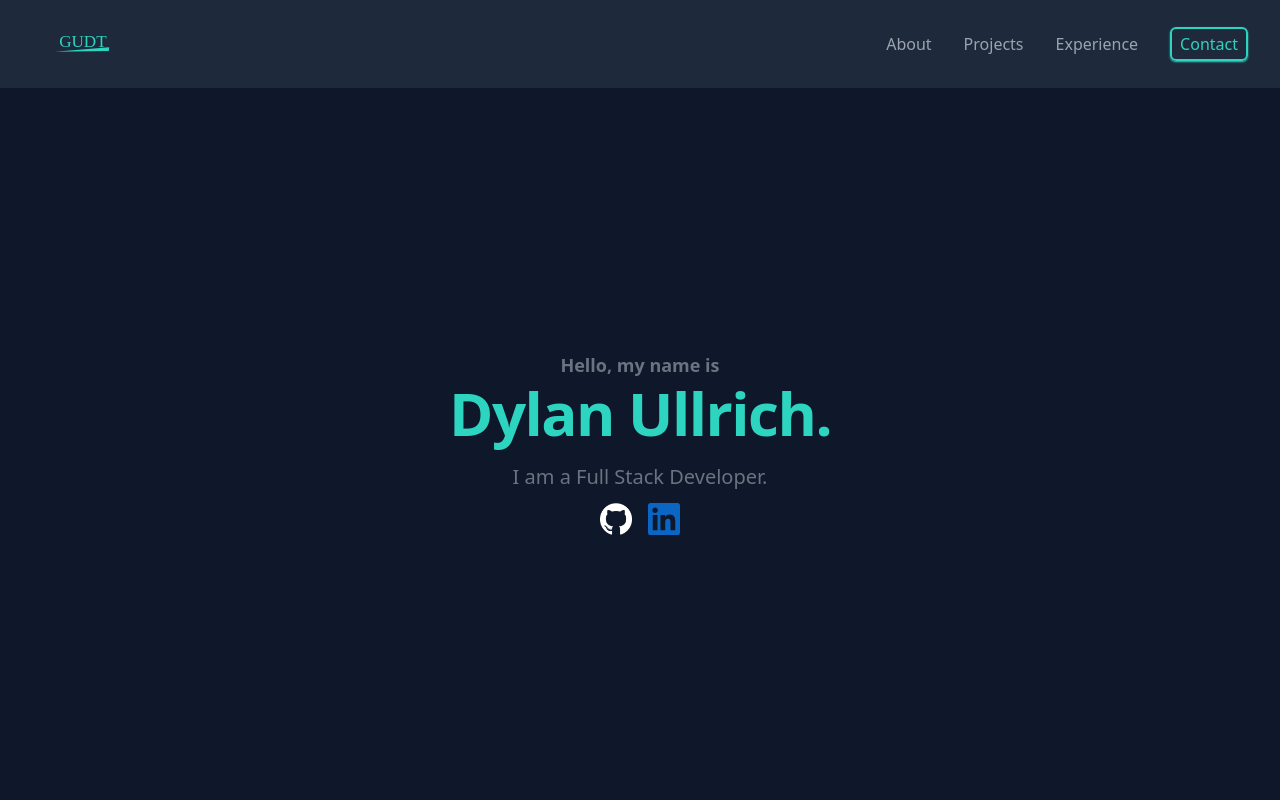
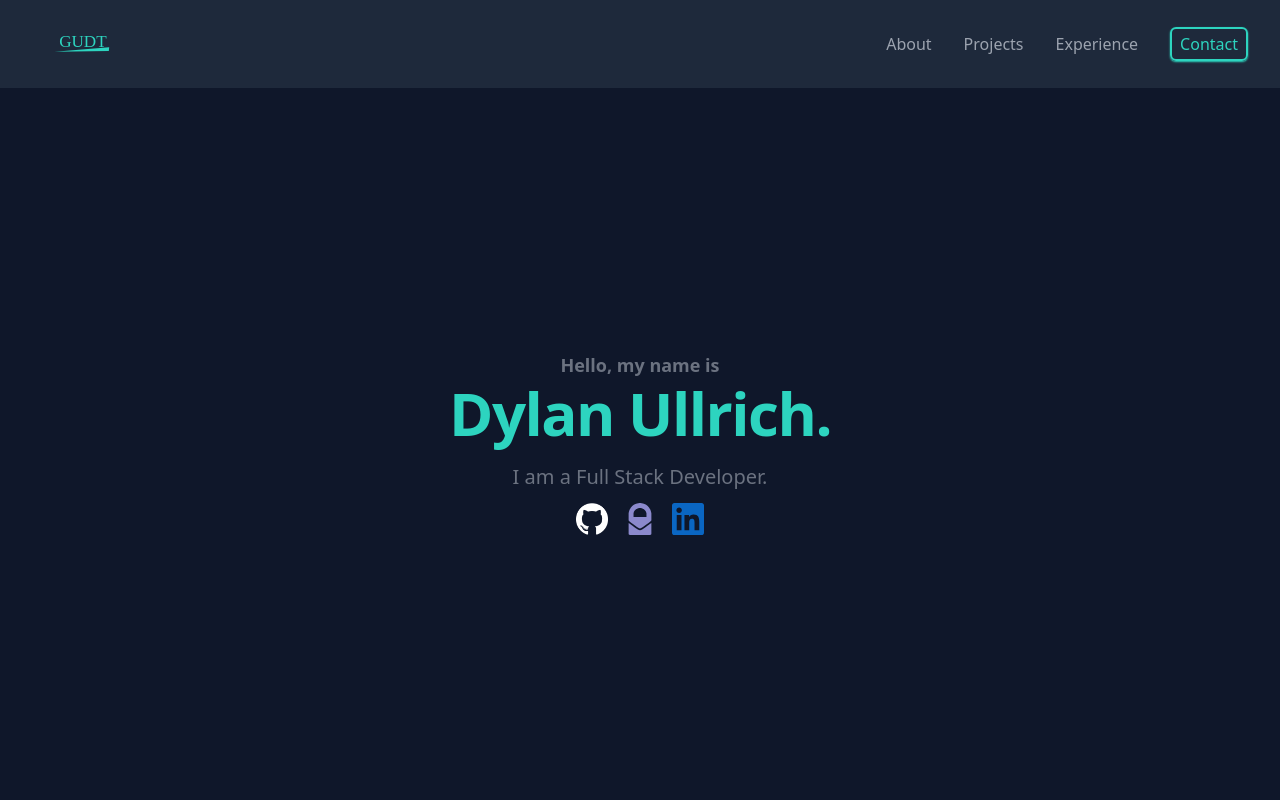
Before and after one commit to dylanullrich/portfolio, a Next.js app: page / in a window 1280 px wide. Shown: the top 800 px of the page. Built offline with nearby package versions, Linux system fonts and the light colour scheme.

Commit message:
add email

```diff
--- a/components/Intro/index.tsx
+++ b/components/Intro/index.tsx
@@ -26,6 +26,18 @@ export default function Intro() {
           </Link>
         </div>
         <div className='py-3 hover:scale-110'>
+          <Link href='mailto:me@dylanullrich.com' passHref>
+            <a className='cursor-pointer'>
+              <Image
+                src='/images/protonmail.svg'
+                alt='link to linkedin'
+                width={32}
+                height={32}
+              />
+            </a>
+          </Link>
+        </div>
+        <div className='py-3 hover:scale-110'>
           <Link href='https://www.linkedin.com/in/dsullrich/' passHref>
             <a className='cursor-pointer'>
               <Image
```
Also changed, not shown: public/images/protonmail.svg (added).
